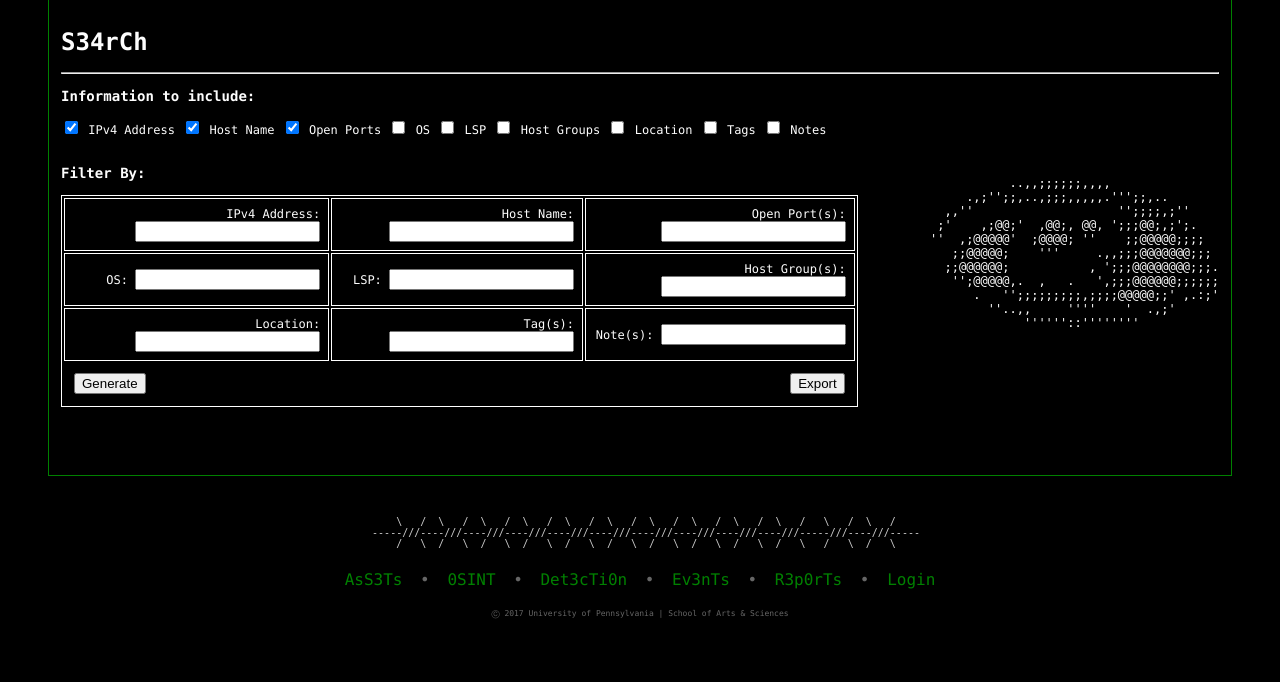
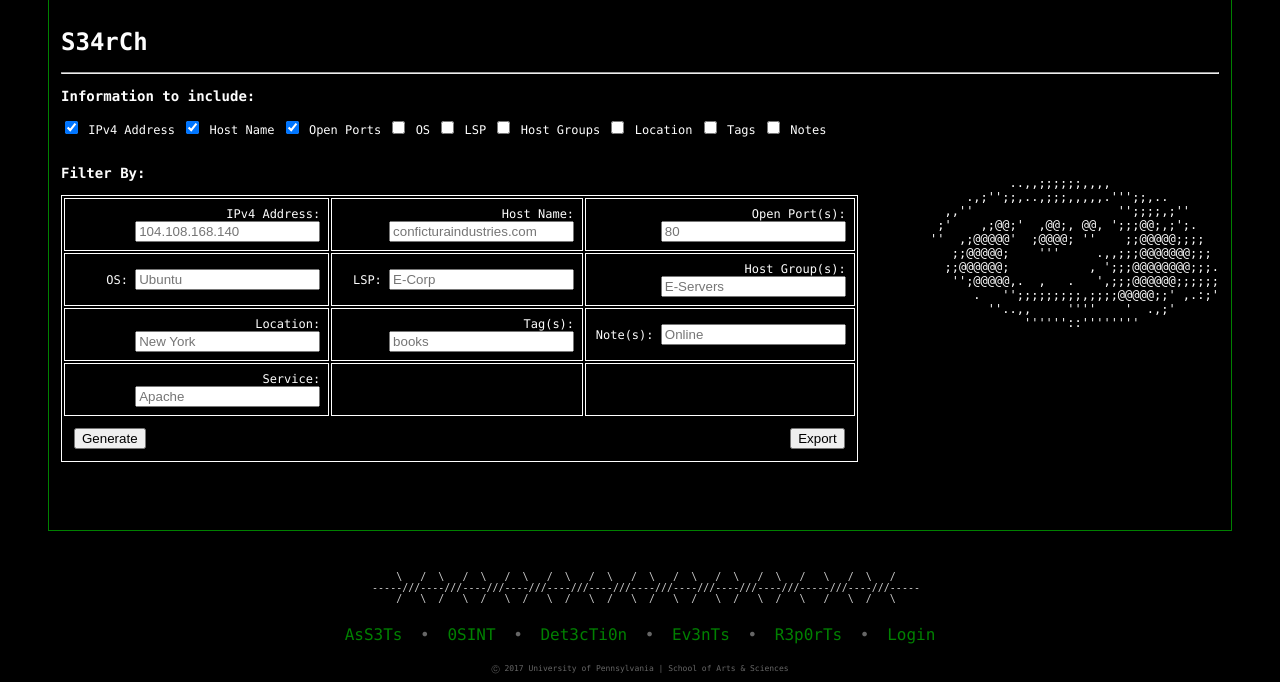
Before and after one commit to clayball/nector, a Django app: page /hosts/custom-search/ in a window 1280 px wide. Shown: the part 264-946 px from the top of the page. Before the commit the page ends 883 px from the top, so only its background shows below. Run offline with Django 3.2, Linux system fonts and the light colour scheme.

Commit message:
Update Search form for Services, enable multiple port searching for Ports.

```diff
--- a/hosts/forms.py
+++ b/hosts/forms.py
@@ -39,47 +39,52 @@ class HostForm(forms.ModelForm):
 
 class SearchForm(forms.Form):
     ipv4_address = forms.CharField(label='IPv4 Address', max_length=15, required=False,
-                    #    widget=forms.TextInput(
-                    #        attrs={'placeholder': '104.108.168.140'}
-                    #    )
+                        widget=forms.TextInput(
+                            attrs={'placeholder': '104.108.168.140'}
+                        )
     )
     host_name = forms.CharField(label='Host Name', max_length=80, required=False,
-                    #    widget=forms.TextInput(
-                    #        attrs={'placeholder': 'conficturaindustries.com'}
-                    #    )
+                        widget=forms.TextInput(
+                            attrs={'placeholder': 'conficturaindustries.com'}
+                        )
     )
     os = forms.CharField(label='OS', max_length=50, required=False,
-                    #    widget=forms.TextInput(
-                    #        attrs={'placeholder': 'Windows'}
-                    #    )
+                        widget=forms.TextInput(
+                            attrs={'placeholder': 'Ubuntu'}
+                        )
     )
     lsp = forms.CharField(label='LSP', max_length=50, required=False,
-                    #    widget=forms.TextInput(
-                    #        attrs={'placeholder': 'E-Corp'}
-                    #    )
+                        widget=forms.TextInput(
+                            attrs={'placeholder': 'E-Corp'}
+                        )
     )
     location = forms.CharField(label='Location', max_length=25, required=False,
-                    #    widget=forms.TextInput(
-                    #        attrs={'placeholder': 'New York'}
-                    #    )
+                        widget=forms.TextInput(
+                            attrs={'placeholder': 'New York'}
+                        )
     )
     tags = forms.CharField(label='Tag(s)', max_length=50, required=False,
-                    #    widget=forms.TextInput(
-                    #        attrs={'placeholder': 'books'}
-                    #    )
+                        widget=forms.TextInput(
+                            attrs={'placeholder': 'books'}
+                        )
     )
     host_groups = forms.CharField(label='Host Group(s)', max_length=125, required=False,
-                    #    widget=forms.TextInput(
-                    #        attrs={'placeholder': 'E-Servers'}
-                    #    )
+                        widget=forms.TextInput(
+                            attrs={'placeholder': 'E-Servers'}
+                        )
     )
     notes = forms.CharField(label='Note(s)', max_length=320, required=False,
-                    #    widget=forms.TextInput(
-                    #        attrs={'placeholder': 'Online'}
-                    #    )
+                        widget=forms.TextInput(
+                            attrs={'placeholder': 'Online'}
+                        )
     )
     ports = forms.CharField(label='Open Port(s)', max_length=50, required=False,
-                    #    widget=forms.TextInput(
-                    #        attrs={'placeholder': '80'}
-                    #    )
+                        widget=forms.TextInput(
+                            attrs={'placeholder': '80'}
+                        )
     )
+    services = forms.CharField(label='Service', max_length=50, required=False,
+                        widget=forms.TextInput(
+                            attrs={'placeholder': 'Apache'}
+                        )
+    )
--- a/hosts/templates/hosts/ports.html
+++ b/hosts/templates/hosts/ports.html
@@ -18,8 +18,8 @@
 <table>
     <tr>
         <td class="td-content-scans">
-            Open Port Number:
-            <input type="text" name="port_nums" placeholder="80" value="{{ request.POST.port_nums }}"/>
+            Open Port Number(s):
+            <input type="text" name="port_nums" placeholder="80, 443" value="{{ request.POST.port_nums }}"/>
         </td>
     </tr>
     <!--
--- a/hosts/templates/hosts/search.html
+++ b/hosts/templates/hosts/search.html
@@ -123,7 +123,11 @@
                     <td class="td-content-scans">{{ form.tags.errors }} {{ form.tags.label_tag }} {{ form.tags}}</td>
                     <td class="td-content-scans">{{ form.notes.errors }} {{ form.notes.label_tag }} {{ form.notes}}</td>
                 </tr>
-
+                <tr>
+                    <td class="td-content-scans">{{ form.services.errors }} {{ form.services.label_tag }} {{ form.services}}</td>
+                    <td class="td-content-scans"></td>
+                    <td class="td-content-scans"></td>
+                </tr>
                 <tr>
                     <td class="td-content-scans-btn-generate"><input name="generate" type="submit" value="Generate" /></td>
                     <td></td>
--- a/hosts/views.py
+++ b/hosts/views.py
@@ -426,7 +426,15 @@ def ports(request):
 
         host_list = {}
 
-        if port_numbers:
+        # Check if multiple ports entered (ex 80, 443)
+        if ',' in port_numbers:
+            ports = port_numbers.split(',')
+            # Filter each specified port, one at a time.
+            host_list = Host.objects.all()
+            for p in ports:
+                p = p.strip()
+                host_list = host_list.filter(ports__icontains='"'+p+'"')
+        elif port_numbers.strip():
             # Single port entered, so single filter needed:
             host_list = Host.objects.filter(ports__icontains='"'+port_numbers+'"')
 
@@ -692,7 +700,7 @@ def is_ip(query):
 
 def search(request):
     '''
-    Default loading page.
+    Default search page.
     If a POST request was made to get here, then our form was submitted,
     so display a table of the query made.
     Otherwise, just display the form.
@@ -752,8 +760,11 @@ def process_query(form, checks, rad):
     location = form.cleaned_data['location']
     tags = form.cleaned_data['tags']
     notes = form.cleaned_data['notes']
+    service = form.cleaned_data['services']
 
     host_list = []
+
+
 
     # Check if multiple ports entered (ex 80, 443)
     if ',' in ports:
@@ -791,6 +802,18 @@ def process_query(form, checks, rad):
                                         location__icontains=location,
                                         tags__icontains=tags,
                                         notes__icontains=notes)
+    if service:
+        # Multiple words entered, so check each word leniently.
+        # (ie, break apart each word and check for each in the ports field)
+        if ' ' in service:
+            service_list = service.split(" ")
+            for s in service_list:
+                if not host_list:
+                    host_list = Host.objects.filter(ports__icontains=s)
+                else:
+                    host_list = host_list.filter(ports__icontains=s)
+        else:
+            host_list = host_list.filter(ports__icontains=service)
 
     '''
     # Did we select Online-Only or Offline-Only or All Hosts?
--- a/import-data.py
+++ b/import-data.py
@@ -356,7 +356,7 @@ def populate_openports():
                     pass
 
                 # Concatenate all port info into single string.
-                service_info = product + version + x_info
+                service_info = product + ' ' + version + ' ' + x_info
 
                 # If a port is in our nmap list, then it has to be open.
                 status = 'open'
```
